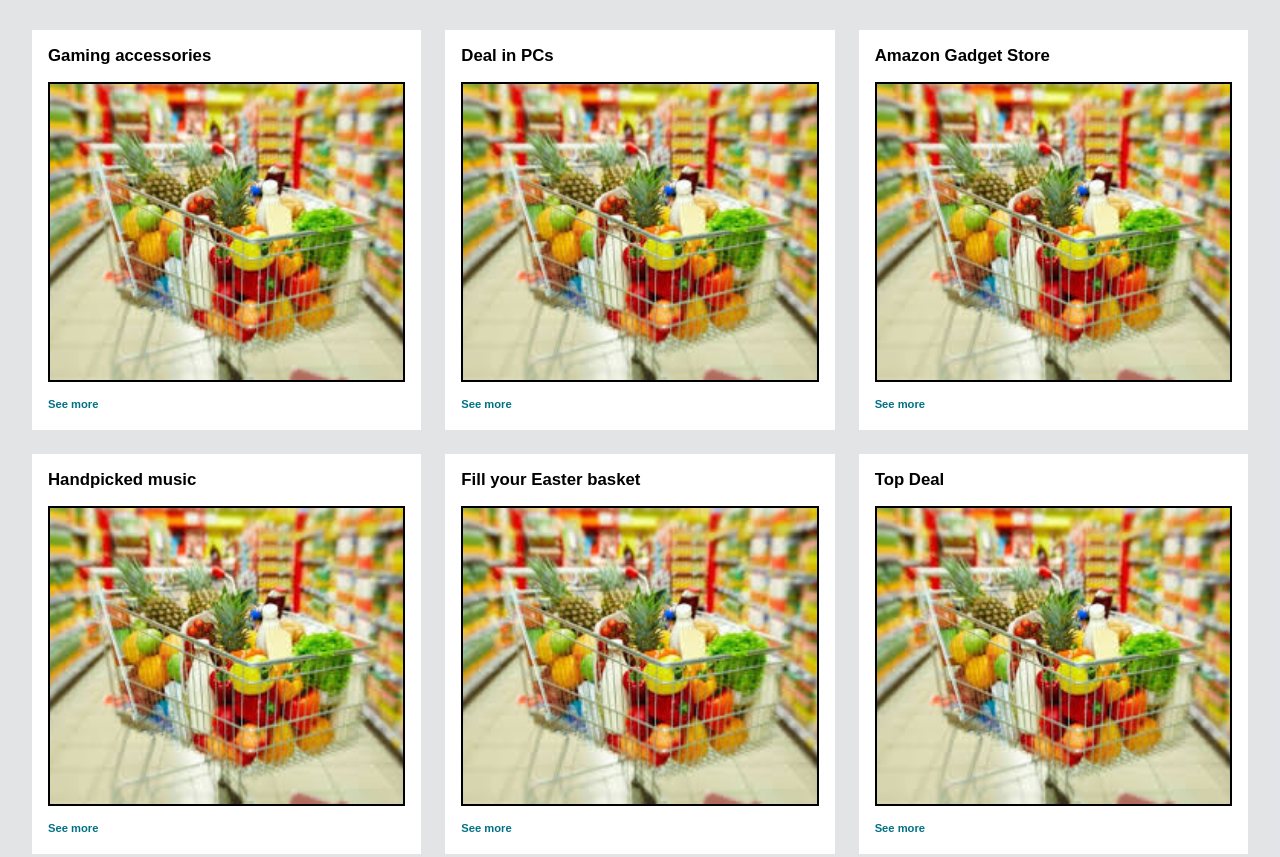
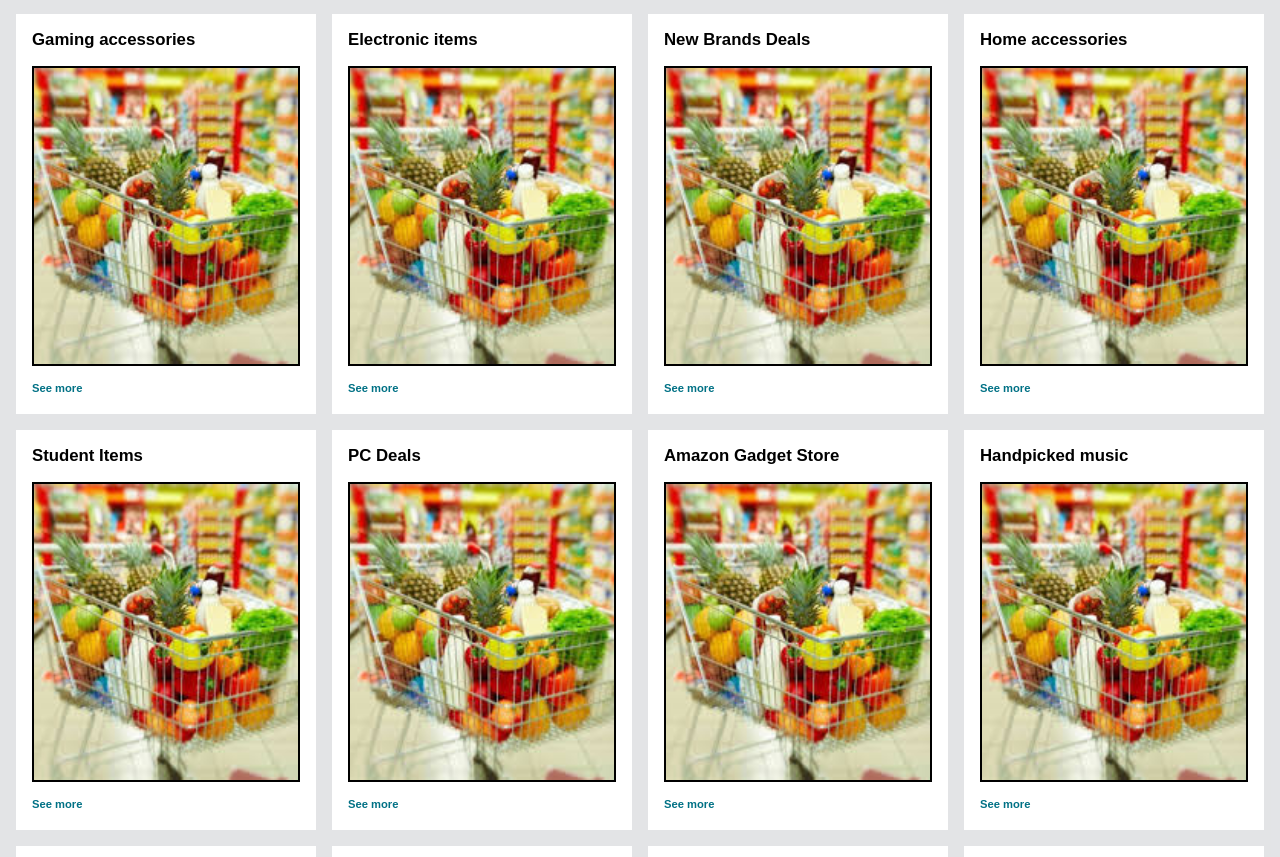
Before and after one commit to Managhera/amazon-clone, a plain HTML site: page index.html in a window 1280 px wide. Shown: the part 604-1461 px from the top of the page. Drawn offline with Linux system fonts and the light colour scheme.

Commit message:
add box in main

```diff
--- a/amazon.css
+++ b/amazon.css
@@ -13,9 +13,11 @@ body {
 nav {
     height: 60px;
     display: flex;
+    padding: 2px;
     align-items: center;
     background-color: #0f1111;
     color: white;
+
 }
 
 .nav-left {
@@ -185,7 +187,8 @@ nav {
     align-items: center;
     background-color: #222f3d;
     color: white;
-    justify-content: start;
+    justify-content:space-evenly;
+
 
 }
 
@@ -304,9 +307,10 @@ main {
 .items-container {
     display: flex;
     flex-wrap: wrap;
-    gap: 1.5rem;
+    flex-grow: initial;
+    gap: 1rem;
     background-color: #c9cbcf82;
-    padding:  2rem 2rem 2rem;
+    padding:  1rem 1rem 1rem;
 }
 
 .item-card {
@@ -319,11 +323,11 @@ main {
     background-color: white;
     padding: 1rem;
     cursor: pointer;
-    overflow: hidden;
+    overflow:hidden;
 }
 
 .item-card:hover{
-    border: 2px solid black;
+    border: 1px solid black;
 }
 
 .item-card img {
--- a/index.html
+++ b/index.html
@@ -96,7 +96,7 @@
           <p>Registry</p>
           <p>Gift Cards</p>
           <p>Sell</p>
-          <p>Best customer</p>
+          <p>Customer Review</p>
           <p>More</p>
         </div>
       </div>
@@ -170,7 +170,43 @@
           </p>
         </div>
         <div class="item-card">
-          <h2>Deal in PCs</h2>
+          <h2>Electronic items</h2>
+          <img
+          src="amazon.jpg"
+          />
+          <p>
+            <a href="#">See more</a>
+          </p>
+        </div>
+        <div class="item-card">
+          <h2>New Brands Deals</h2>
+          <img
+          src="amazon.jpg"
+          />
+          <p>
+            <a href="#">See more</a>
+          </p>
+        </div>
+        <div class="item-card">
+          <h2>Home accessories</h2>
+          <img
+          src="amazon.jpg"
+          />
+          <p>
+            <a href="#">See more</a>
+          </p>
+        </div>
+        <div class="item-card">
+          <h2>Student Items</h2>
+          <img
+          src="amazon.jpg"
+          />
+          <p>
+            <a href="#">See more</a>
+          </p>
+        </div>
+        <div class="item-card">
+          <h2>PC Deals</h2>
           <img
           src="amazon.jpg"
           />
@@ -269,7 +305,7 @@
           <a>Become an Affiliate</a>
           <a>Self-Publish with Us</a>
           <a>Host an Amazon Hub</a>
-          <a>›See More Make Money with Us</a>
+          <a>See More Make Money with Us</a>
         </ul>
         <ul>
           <p>Amazon Payment Products</p>
@@ -315,7 +351,7 @@
           <a href="#">Privacy Notice</a>
           <a href="#">Your Ads Privacy Choices</a>
         </div>
-        © 1996-2023, Amazon.com, Inc. or its affiliates
+        &copy; 1996-2023, Amazon.com, Inc. or its affiliates
       </div>
     </footer>
   </body>
```
